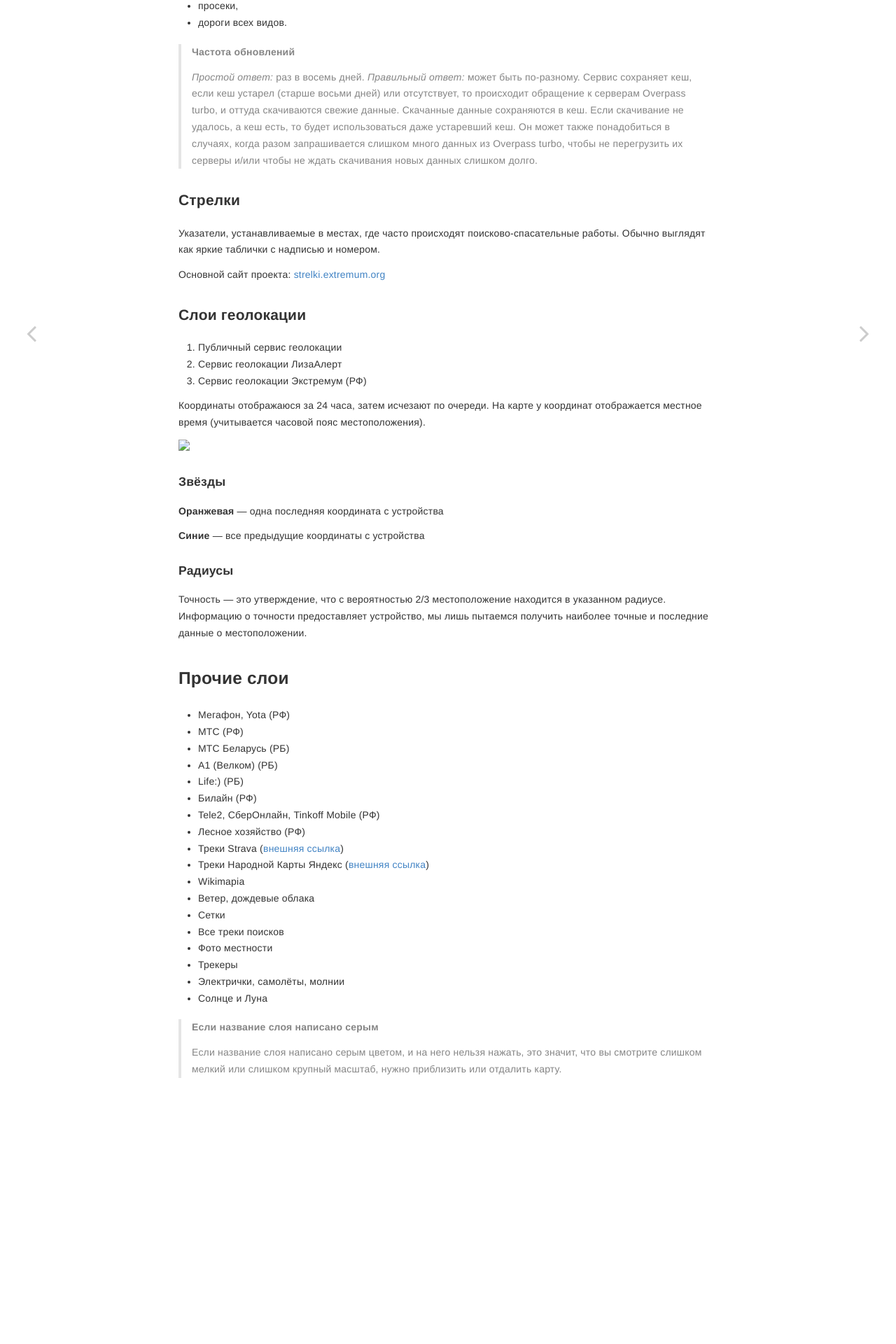
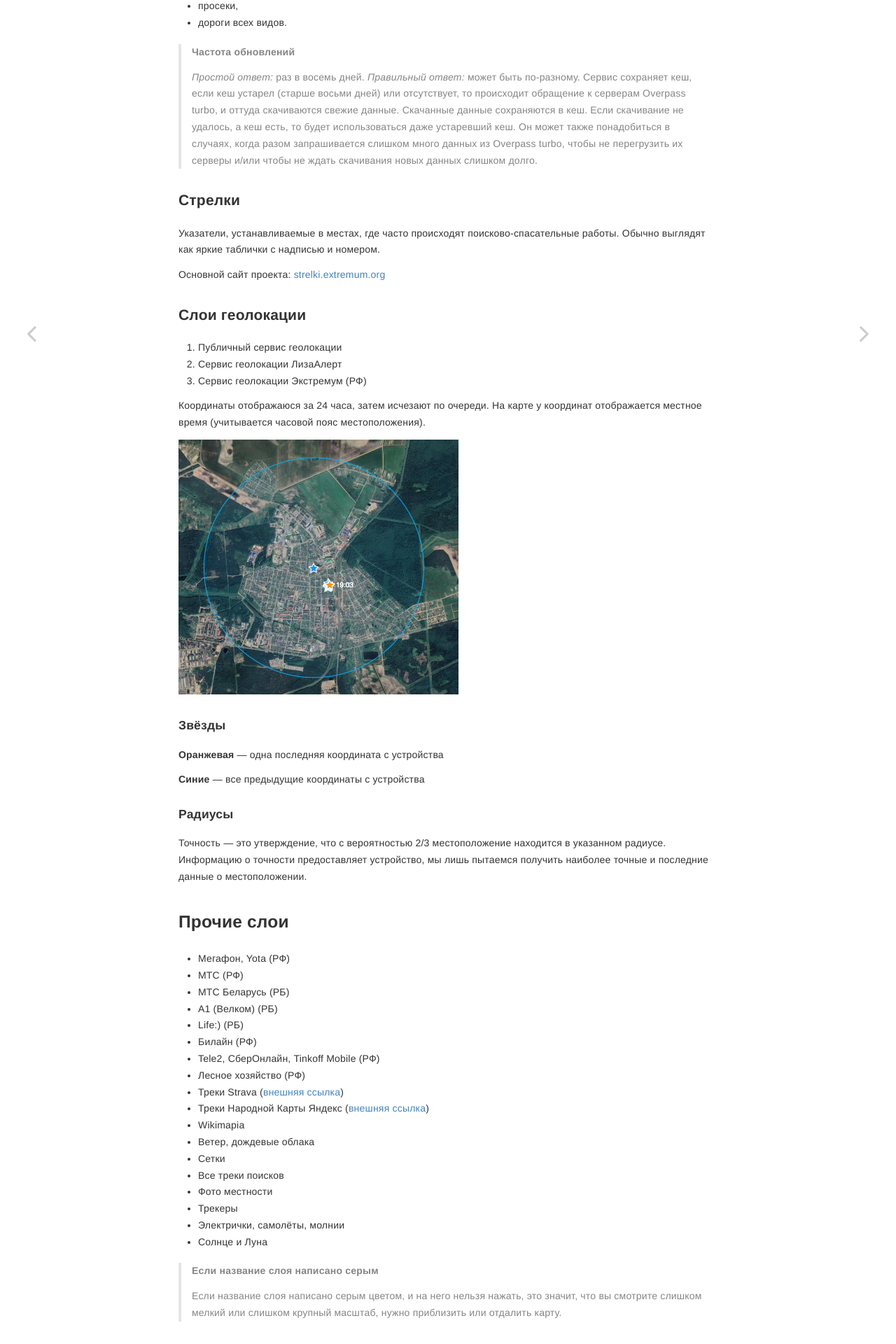
Before and after one commit to extremum-search-and-rescue/help.gis, a Jekyll site: the page built from _posts/2023-06-12-ui-maps-and-layers.md, in a window 1280 px wide. Shown: the part 1069-2989 px from the top of the page at 70% size. Built offline with Jekyll 4.4.1, drawn with Linux system fonts in a browser that asks for light colours.

Commit message:
Update 2023-06-12-ui-maps-and-layers.md

```diff
--- a/_posts/2023-06-12-ui-maps-and-layers.md
+++ b/_posts/2023-06-12-ui-maps-and-layers.md
@@ -52,7 +52,7 @@ layout: post
 Координаты отображаюся за 24 часа, затем исчезают по очереди. На карте у координат отображается местное время (учитывается часовой пояс местоположения).
 
 <picture>
-  <img src="/help.gis.gitbook/assets/images/ui-mapsandlayers-geolocation.png" />
+  <img src="/assets/images/ui-mapsandlayers-geolocation.png" />
 </picture>
 
 #### Звёзды
```
